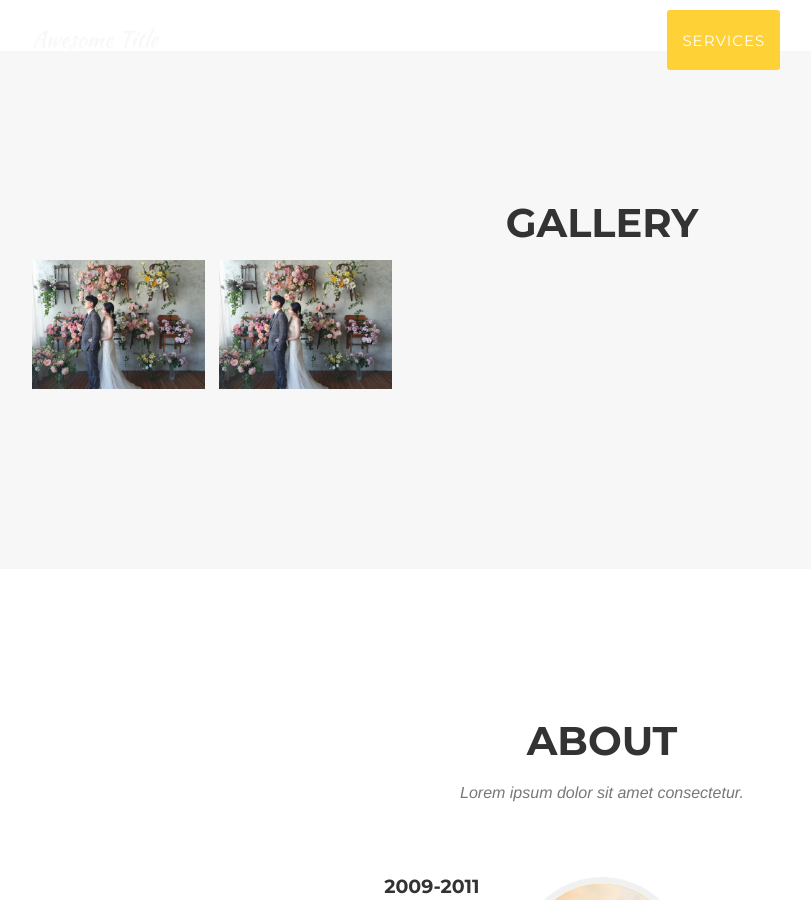
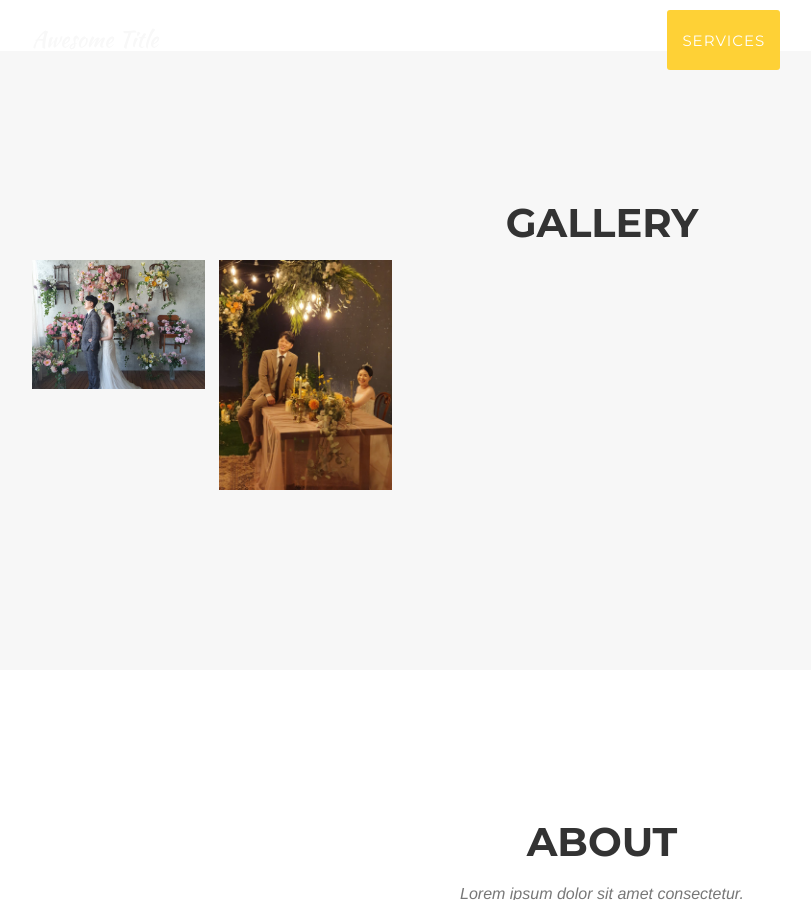
Before and after one commit to gusehdqo/LoveStory_Mysister, a Jekyll site: the page built from index.html, in a window 1280 px wide and 900 px high, scrolled down 1662 px. Shown: the whole window, without its empty margins (38-849 px from the left). Built offline with Jekyll 4.4.1, drawn with Linux system fonts in a browser that asks for light colours; some web fonts are replaced.

Commit message:
Update portfolio_grid.html

```diff
--- a/_includes/portfolio_grid.html
+++ b/_includes/portfolio_grid.html
@@ -25,7 +25,7 @@
                                 <i class="fa fa-plus fa-3x"></i>
                             </div>
                         </div>
-                        <img src="img/portfolio/test1.jpg" class="img-responsive img-centered" alt="">
+                        <img src="img/portfolio/gallery_test_2.jpg" class="img-responsive img-centered" alt="">
 </a>
 
                 </div>
```
